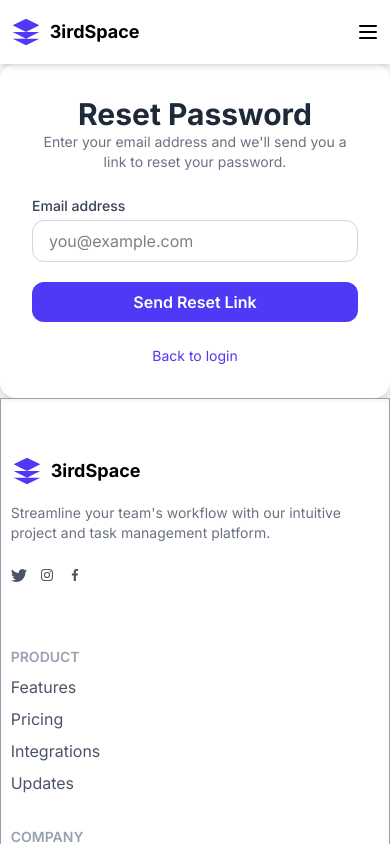
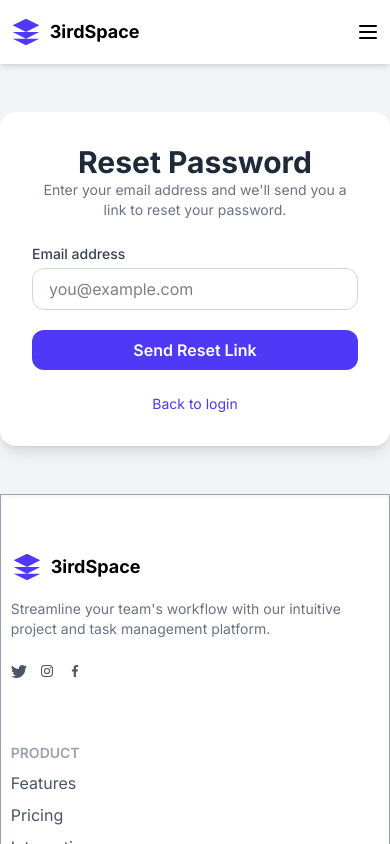
Before and after one commit to Naythankik/3ird-space-Team-Tools, a React (Vite) app: page /forgot-password in a window 390 px wide. Shown: the top 844 px of the page. Built offline with nearby package versions, Linux system fonts and the light colour scheme; no server answers.

Commit message:
-- WIP for auth pages

```diff
--- a/src/pages/public/ForgotPasswordPage.jsx
+++ b/src/pages/public/ForgotPasswordPage.jsx
@@ -6,7 +6,7 @@ const ForgotPassword = () => {
     return (
         <main className="bg-gray-100 flex flex-col justify-between items-center min-h-screen">
             <Header />
-            <div className="w-full max-w-md bg-white rounded-2xl shadow-lg p-8 space-y-6">
+            <div className="my-12 md:my-0 w-full max-w-md bg-white rounded-2xl shadow-lg p-8 space-y-6">
                 <div className="text-center">
                     <h1 className="text-3xl font-bold text-gray-800">Reset Password</h1>
                     <p className="text-gray-500 text-sm">
```
